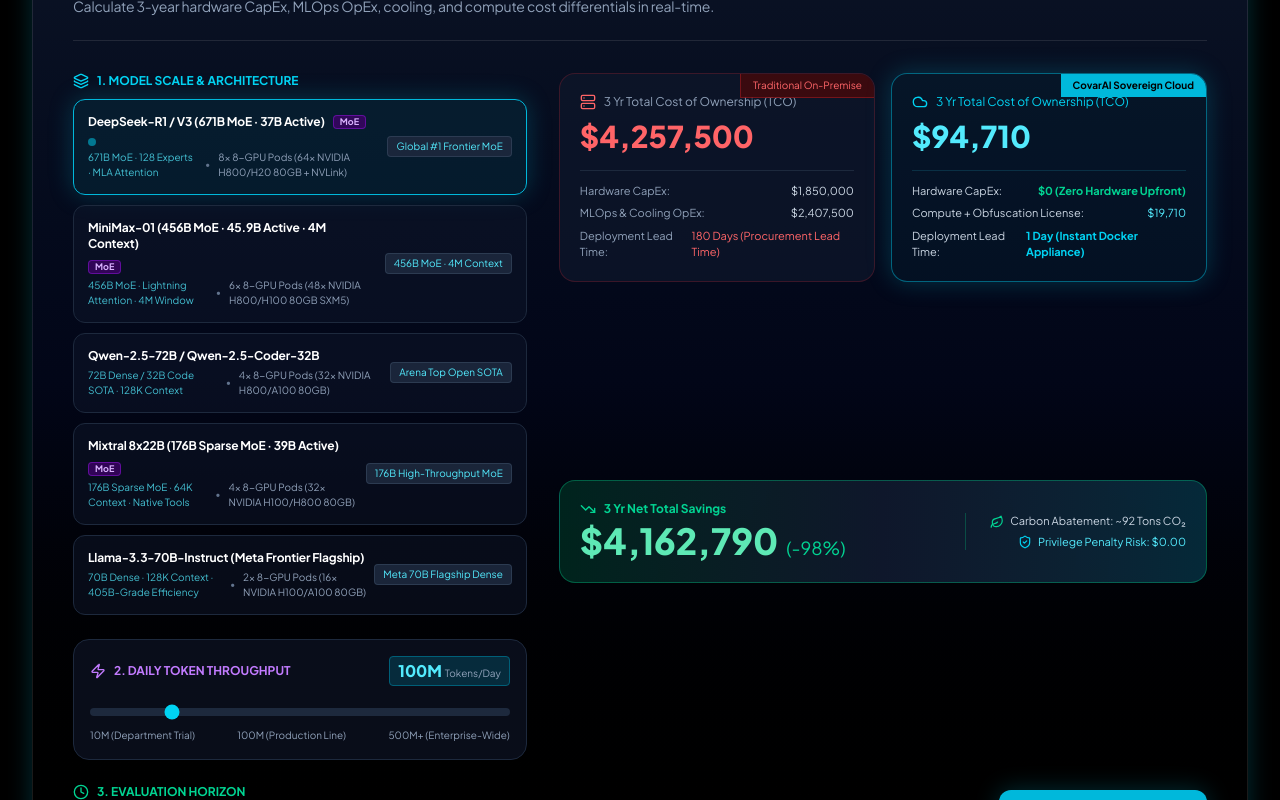
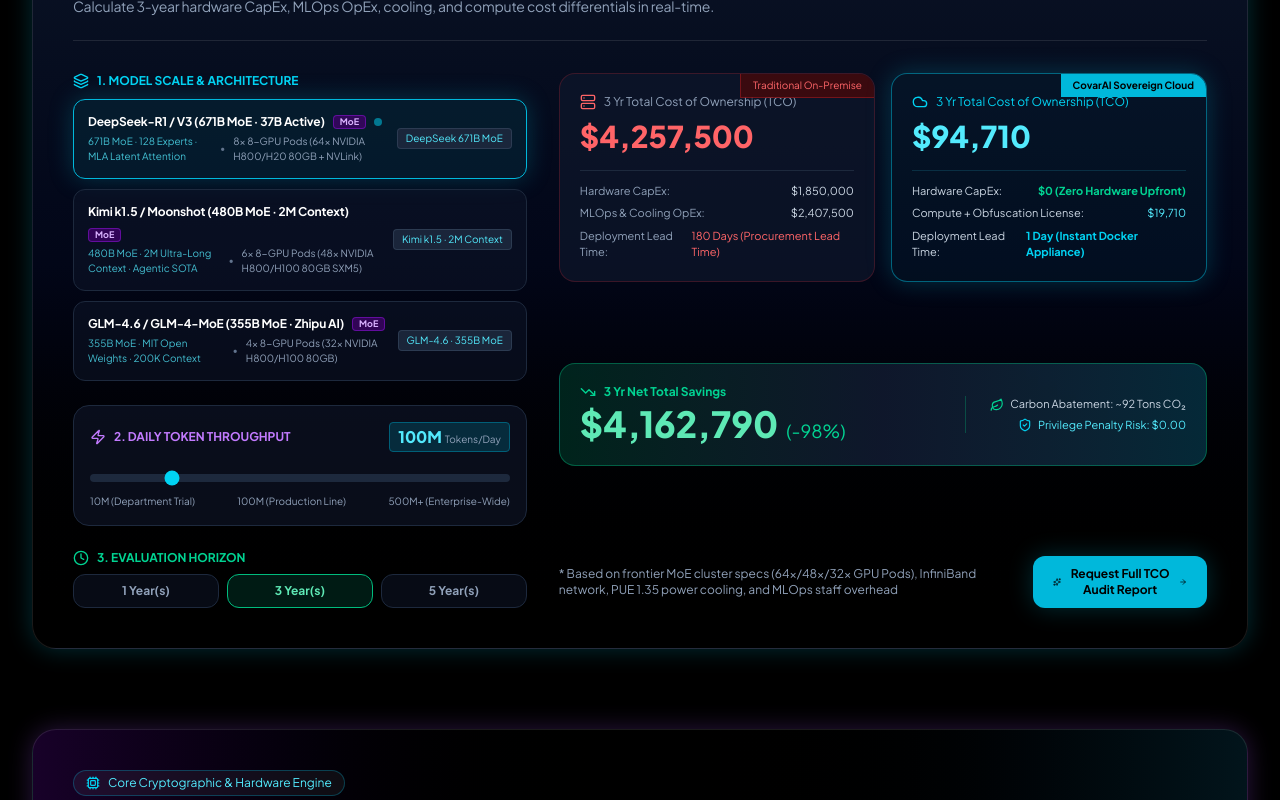
Before and after one commit to AgiWeb3/CovarAI-Website, a React (Vite) app: page / in a window 1280 px wide. Shown: the part 4020-4820 px from the top of the page. Built offline with nearby package versions, Linux system fonts and the light colour scheme.

Commit message:
feat(calculator): update model list and add i18n support
Refactor TcoRoiCalculator models to include Kimi MoE and GLM4 MoE, and implement multi-language support for model descriptions and hardware specs.

```diff
--- a/src/components/TcoRoiCalculator.tsx
+++ b/src/components/TcoRoiCalculator.tsx
@@ -23,7 +23,7 @@ interface TcoRoiCalculatorProps {
   onRequestDemo?: (details?: string) => void;
 }
 
-type ModelType = 'deepseek671b' | 'minimax456b' | 'qwen25_72b' | 'mixtral8x22b' | 'llama33_70b';
+type ModelType = 'deepseek671b' | 'kimi_moe' | 'glm4_moe';
 type TimeHorizon = '1' | '3' | '5';
 
 export const TcoRoiCalculator: React.FC<TcoRoiCalculatorProps> = ({
@@ -36,7 +36,7 @@ export const TcoRoiCalculator: React.FC<TcoRoiCalculatorProps> = ({
   const [timeHorizon, setTimeHorizon] = useState<TimeHorizon>('3');
   const [isCopied, setIsCopied] = useState(false);
 
-  // Model Specs & Baseline Costs (Top-Ranked Frontier & MoE Models)
+  // Model Specs & Baseline Costs (Top Frontier Open-Source MoE Models: DeepSeek, Kimi, GLM)
   const modelData: Record<
     ModelType,
     {
@@ -54,63 +54,69 @@ export const TcoRoiCalculator: React.FC<TcoRoiCalculatorProps> = ({
   > = {
     deepseek671b: {
       name: 'DeepSeek-R1 / V3 (671B MoE · 37B Active)',
-      archBadge: '671B MoE · 128 Experts · MLA Attention',
-      gpuNeeded: '8x 8-GPU Pods (64x NVIDIA H800/H20 80GB + NVLink)',
-      serverHardwareCapex: 1850000, // $1.85M CapEx for high-density cluster
-      annualSysadminOpex: 360000, // $360k/yr MLOps + Infosec team
-      annualPowerPueOpex: 165000, // Power & Datacenter cooling PUE 1.3
+      archBadge:
+        lang === 'en'
+          ? '671B MoE · 128 Experts · MLA Latent Attention'
+          : lang === 'zh-TW'
+          ? '671B MoE · 128 路由專家 · MLA 潛在注意力'
+          : '671B MoE · 128 路由专家 · MLA 潜在注意力',
+      gpuNeeded:
+        lang === 'en'
+          ? '8x 8-GPU Pods (64x NVIDIA H800/H20 80GB + NVLink)'
+          : lang === 'zh-TW'
+          ? '8組 8卡機櫃 (64x NVIDIA H800/H20 80GB + NVLink)'
+          : '8组 8卡机柜 (64x NVIDIA H800/H20 80GB + NVLink)',
+      serverHardwareCapex: 1850000, // $1.85M CapEx: 8 high-density servers + 400G InfiniBand
+      annualSysadminOpex: 360000, // $360k/yr: 2 Senior MLOps + 1 Infosec specialist
+      annualPowerPueOpex: 165000, // Power & Datacenter cooling PUE 1.35
       publicCloudTokenCostPerM: 0.14, // $0.14 per 1M tokens on cloud confidential pool
       covarPriLicensePerM: 0.04, // $0.04 per 1M tokens
-      tag: lang === 'en' ? 'Global #1 Frontier MoE' : lang === 'zh-TW' ? '全球第一 671B MoE' : '全球第一 671B MoE',
+      tag: lang === 'en' ? 'DeepSeek 671B MoE' : lang === 'zh-TW' ? 'DeepSeek 671B MoE' : 'DeepSeek 671B MoE',
       isMoE: true,
     },
-    minimax456b: {
-      name: 'MiniMax-01 (456B MoE · 45.9B Active · 4M Context)',
-      archBadge: '456B MoE · Lightning Attention · 4M Window',
-      gpuNeeded: '6x 8-GPU Pods (48x NVIDIA H800/H100 80GB SXM5)',
-      serverHardwareCapex: 1420000,
-      annualSysadminOpex: 310000,
-      annualPowerPueOpex: 135000,
-      publicCloudTokenCostPerM: 0.12,
-      covarPriLicensePerM: 0.035,
-      tag: lang === 'en' ? '456B MoE · 4M Context' : lang === 'zh-TW' ? '456B MoE · 4M 超長上下文' : '456B MoE · 4M 超长上下文',
+    kimi_moe: {
+      name: 'Kimi k1.5 / Moonshot (480B MoE · 2M Context)',
+      archBadge:
+        lang === 'en'
+          ? '480B MoE · 2M Ultra-Long Context · Agentic SOTA'
+          : lang === 'zh-TW'
+          ? '480B MoE · 200萬超長上下文 · Agentic SOTA'
+          : '480B MoE · 200万超长上下文 · Agentic SOTA',
+      gpuNeeded:
+        lang === 'en'
+          ? '6x 8-GPU Pods (48x NVIDIA H800/H100 80GB SXM5)'
+          : lang === 'zh-TW'
+          ? '6組 8卡機櫃 (48x NVIDIA H800/H100 80GB SXM5)'
+          : '6组 8卡机柜 (48x NVIDIA H800/H100 80GB SXM5)',
+      serverHardwareCapex: 1420000, // $1.42M CapEx: 6 SXM5 nodes + RoCE/IB network
+      annualSysadminOpex: 310000, // $310k/yr: Long-context KV Cache & distributed reasoning MLOps
+      annualPowerPueOpex: 135000, // Long-context high-memory power & datacenter cooling
+      publicCloudTokenCostPerM: 0.12, // $0.12 per 1M tokens
+      covarPriLicensePerM: 0.035, // $0.035 per 1M tokens
+      tag: lang === 'en' ? 'Kimi k1.5 · 2M Context' : lang === 'zh-TW' ? 'Kimi k1.5 · 2M 上下文' : 'Kimi k1.5 · 2M 上下文',
       isMoE: true,
     },
-    qwen25_72b: {
-      name: 'Qwen-2.5-72B / Qwen-2.5-Coder-32B',
-      archBadge: '72B Dense / 32B Code SOTA · 128K Context',
-      gpuNeeded: '4x 8-GPU Pods (32x NVIDIA H800/A100 80GB)',
-      serverHardwareCapex: 880000,
-      annualSysadminOpex: 240000,
-      annualPowerPueOpex: 85000,
-      publicCloudTokenCostPerM: 0.08,
-      covarPriLicensePerM: 0.025,
-      tag: lang === 'en' ? 'Arena Top Open SOTA' : lang === 'zh-TW' ? '競技場登頂開源 SOTA' : '竞技场登顶开源 SOTA',
-      isMoE: false,
-    },
-    mixtral8x22b: {
-      name: 'Mixtral 8x22B (176B Sparse MoE · 39B Active)',
-      archBadge: '176B Sparse MoE · 64K Context · Native Tools',
-      gpuNeeded: '4x 8-GPU Pods (32x NVIDIA H100/H800 80GB)',
-      serverHardwareCapex: 980000,
-      annualSysadminOpex: 260000,
-      annualPowerPueOpex: 95000,
-      publicCloudTokenCostPerM: 0.10,
-      covarPriLicensePerM: 0.028,
-      tag: lang === 'en' ? '176B High-Throughput MoE' : lang === 'zh-TW' ? '176B 高吞吐 MoE' : '176B 高吞吐 MoE',
+    glm4_moe: {
+      name: 'GLM-4.6 / GLM-4-MoE (355B MoE · Zhipu AI)',
+      archBadge:
+        lang === 'en'
+          ? '355B MoE · MIT Open Weights · 200K Context'
+          : lang === 'zh-TW'
+          ? '355B MoE · MIT 開源權重 · 200K Context'
+          : '355B MoE · MIT 开源权重 · 200K Context',
+      gpuNeeded:
+        lang === 'en'
+          ? '4x 8-GPU Pods (32x NVIDIA H800/H100 80GB)'
+          : lang === 'zh-TW'
+          ? '4組 8卡機櫃 (32x NVIDIA H800/H100 80GB)'
+          : '4组 8卡机柜 (32x NVIDIA H800/H100 80GB)',
+      serverHardwareCapex: 960000, // $960k CapEx: 4 GPU servers + TOR switches
+      annualSysadminOpex: 250000, // $250k/yr: Zhipu AI stack tuning & private inference ops
+      annualPowerPueOpex: 92000, // Datacenter rack space & power
+      publicCloudTokenCostPerM: 0.09, // $0.09 per 1M tokens
+      covarPriLicensePerM: 0.026, // $0.026 per 1M tokens
+      tag: lang === 'en' ? 'GLM-4.6 · 355B MoE' : lang === 'zh-TW' ? 'GLM-4.6 · 355B MoE' : 'GLM-4.6 · 355B MoE',
       isMoE: true,
-    },
-    llama33_70b: {
-      name: 'Llama-3.3-70B-Instruct (Meta Frontier Flagship)',
-      archBadge: '70B Dense · 128K Context · 405B-Grade Efficiency',
-      gpuNeeded: '2x 8-GPU Pods (16x NVIDIA H100/A100 80GB)',
-      serverHardwareCapex: 520000,
-      annualSysadminOpex: 180000,
-      annualPowerPueOpex: 50000,
-      publicCloudTokenCostPerM: 0.06,
-      covarPriLicensePerM: 0.018,
-      tag: lang === 'en' ? 'Meta 70B Flagship Dense' : lang === 'zh-TW' ? 'Meta 70B 旗艦稠密' : 'Meta 70B 旗舰稠密',
-      isMoE: false,
     },
   };
 
@@ -148,19 +154,15 @@ export const TcoRoiCalculator: React.FC<TcoRoiCalculatorProps> = ({
     const carbonFactor =
       modelType === 'deepseek671b'
         ? 2.0
-        : modelType === 'minimax456b'
+        : modelType === 'kimi_moe'
         ? 1.6
-        : modelType === 'mixtral8x22b'
-        ? 1.4
-        : 1.0;
+        : 1.2;
     const carbonSavedTons = Math.round(dailyTokensM * 365 * years * 0.00042 * carbonFactor);
     const daysToDeployPrivate =
       modelType === 'deepseek671b'
         ? 180
-        : modelType === 'minimax456b'
+        : modelType === 'kimi_moe'
         ? 150
-        : modelType === 'mixtral8x22b'
-        ? 140
         : 120;
     const daysToDeployCovar = 1;
 
@@ -467,10 +469,10 @@ Time Horizon: ${years} Years
           <div className="flex flex-col sm:flex-row items-center justify-between gap-3 pt-2">
             <span className="text-xs text-slate-400 font-mono">
               {lang === 'en'
-                ? '* Based on industry standard 671B MoE power, datacenter cooling, MLOps, and spot GPU instances'
+                ? '* Based on frontier MoE cluster specs (64x/48x/32x GPU Pods), InfiniBand network, PUE 1.35 power cooling, and MLOps staff overhead'
                 : lang === 'zh-TW'
-                ? '* 基於業界標準 671B MoE 算力集群真實能耗、維運及雲端競價實例測算模型'
-                : '* 基于业界标准 671B MoE 算力集群真实能耗、运维及云端竞价实例测算模型'}
+                ? '* 基於前沿開源 MoE（DeepSeek/Kimi/GLM）真實集群規格（64卡/48卡/32卡 Pods）、InfiniBand 組網、PUE 1.35 能耗與 MLOps 維運測算'
+                : '* 基于前沿开源 MoE（DeepSeek/Kimi/GLM）真实集群规格（64卡/48卡/32卡 Pods）、InfiniBand 组网、PUE 1.35 能耗与 MLOps 运维测算'}
             </span>
             <button
               onClick={() => onRequestDemo?.(`TCO Simulation: ${currentModel.name}, ${dailyTokensM}M tokens/day, ${years}yr horizon`)}
```
